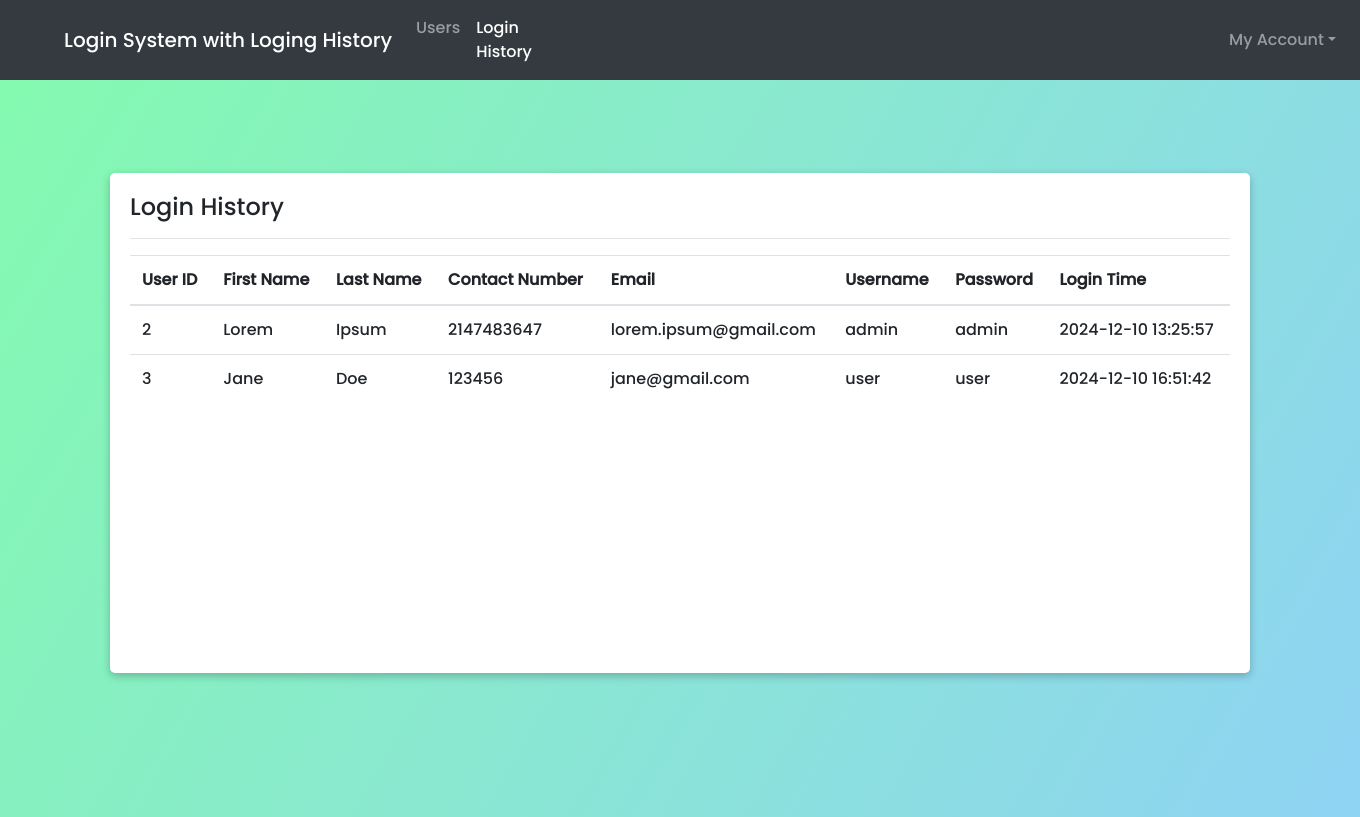
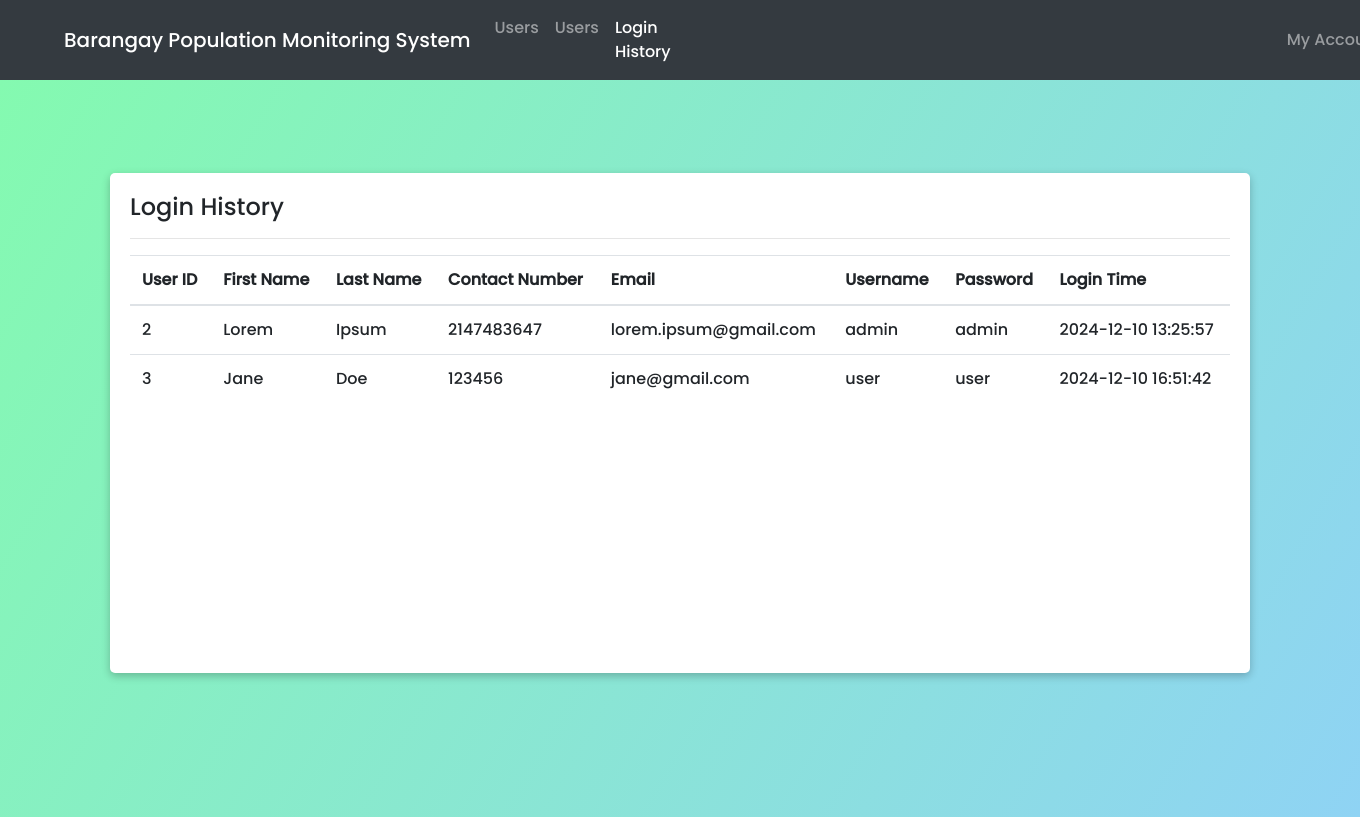
Before and after one commit to ShielaMaeBacalando/database_it26a, a PHP site: page /barangay-population-monitoring-system/history.php in a window 1360 px wide; the page is wider, and only the part inside the window is pictured. Run offline with PHP 8.4, Linux system fonts and the light colour scheme; data comes from the database, SQL or seed files in the repository.

Commit message:
dashboard adjustments

```diff
--- a/history.php
+++ b/history.php
@@ -71,12 +71,15 @@
 <body>
 
     <nav class="navbar navbar-expand-lg navbar-dark bg-dark">
-        <a class="navbar-brand ml-5" href="home.php">Login System with Loging History</a>
+        <a class="navbar-brand ml-5" href="dashboard.php">Barangay Population Monitoring System</a>
         <button class="navbar-toggler" type="button" data-toggle="collapse" data-target="#navbarScroll" aria-controls="navbarScroll" aria-expanded="false" aria-label="Toggle navigation">
             <span class="navbar-toggler-icon"></span>
         </button>
         <div class="collapse navbar-collapse" id="navbarScroll">
             <ul class="navbar-nav">
+                <li class="nav-item ">
+                    <a class="nav-link" href="http://localhost/login-system-with-login-history/masterlist.php/">Users <span class="sr-only">(current)</span></a>
+                </li>
                 <li class="nav-item ">
                     <a class="nav-link" href="http://localhost/login-system-with-login-history/home.php/">Users <span class="sr-only">(current)</span></a>
                 </li>
```
